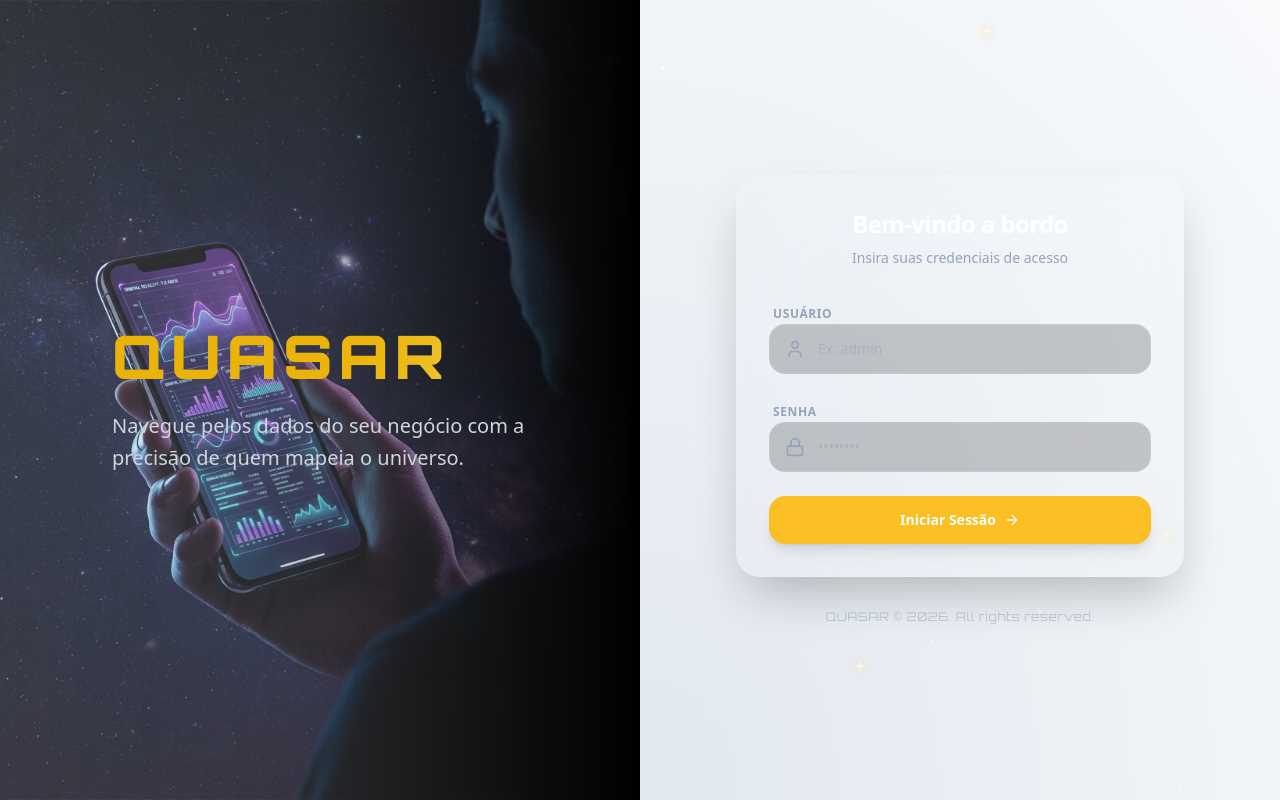
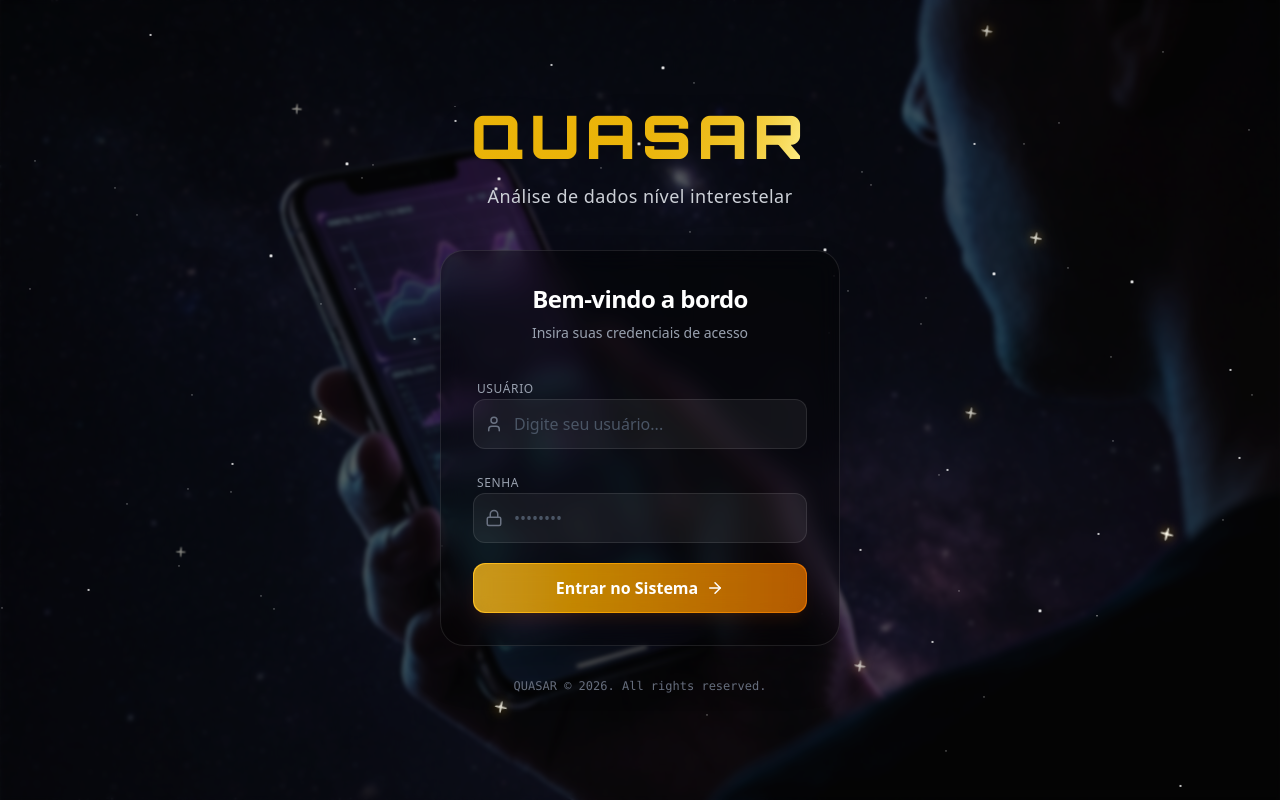
Before and after one commit to gutohipolito/Quasar, a Next.js app: page /login in a window 1280 px wide. Built offline with nearby package versions, Linux system fonts and the light colour scheme.

Commit message:
feat: login page full-screen hero with star overlay

```diff
--- a/src/app/login/page.tsx
+++ b/src/app/login/page.tsx
@@ -3,7 +3,7 @@
 import { useState } from "react";
 import { useAuth } from "@/lib/auth";
 import { StarryBackground } from "@/components/StarryBackground";
-import { Lock, User, ArrowRight, AlertCircle, Loader2, Sparkles } from "lucide-react";
+import { Lock, User, ArrowRight, AlertCircle, Loader2 } from "lucide-react";
 import { motion } from "framer-motion";
 
 export default function LoginPage() {
@@ -31,135 +31,119 @@ export default function LoginPage() {
     };
 
     return (
-        <div className="flex min-h-screen w-full overflow-hidden font-sans relative">
-            <StarryBackground />
+        <div className="relative flex min-h-screen w-full items-center justify-center overflow-hidden font-sans">
 
-            {/* Left Side - Hero Image (Desktop Only) */}
-            <div className="hidden lg:flex w-1/2 relative items-center justify-center">
-                <div className="absolute inset-0 z-0">
-                    <img
-                        src="/login-hero.png"
-                        alt="Future Dashboard Analysis"
-                        className="h-full w-full object-cover opacity-80 mix-blend-screen"
-                    />
-                    <div className="absolute inset-0 bg-gradient-to-r from-black/0 via-black/20 to-black pointer-events-none" />
-                </div>
-
-                <div className="relative z-10 p-12 max-w-lg">
-                    <motion.div
-                        initial={{ opacity: 0, x: -20 }}
-                        animate={{ opacity: 1, x: 0 }}
-                        transition={{ duration: 0.8, delay: 0.2 }}
-                    >
-                        <h2 className="text-6xl font-black mb-6 font-[family-name:var(--font-orbitron)] tracking-widest bg-[linear-gradient(110deg,#eab308,45%,#fef08a,55%,#eab308)] bg-[length:200%_100%] bg-clip-text text-transparent animate-[shimmer_3s_infinite]">
-                            QUASAR
-                        </h2>
-                        <p className="text-xl text-gray-300 font-light leading-relaxed">
-                            Navegue pelos dados do seu negócio com a precisão de quem mapeia o universo.
-                        </p>
-                    </motion.div>
-                </div>
+            {/* 1. LAYER -2: Full Screen Background Image */}
+            <div className="fixed inset-0 z-[-2]">
+                <img
+                    src="/login-hero.png"
+                    alt="Background"
+                    className="h-full w-full object-cover opacity-60"
+                />
+                <div className="absolute inset-0 bg-black/40 backdrop-blur-[2px]" />
             </div>
 
-            {/* Right Side - Login Form */}
-            <div className="w-full lg:w-1/2 flex items-center justify-center p-6 relative z-10">
+            {/* 2. LAYER -1: Starry Background Overlay (Transparent) */}
+            <StarryBackground transparent />
+
+            {/* 3. LAYER 10: Content */}
+            <div className="relative z-10 w-full max-w-md p-6">
                 <motion.div
-                    initial={{ opacity: 0, y: 20 }}
+                    initial={{ opacity: 0, y: 30 }}
                     animate={{ opacity: 1, y: 0 }}
-                    transition={{ duration: 0.5 }}
-                    className="w-full max-w-md"
+                    transition={{ duration: 0.6, ease: "easeOut" }}
                 >
-                    {/* Mobile Logo */}
-                    <div className="lg:hidden text-center mb-10">
-                        <h1 className="text-5xl font-black font-[family-name:var(--font-orbitron)] tracking-widest bg-[linear-gradient(110deg,#eab308,45%,#fef08a,55%,#eab308)] bg-[length:200%_100%] bg-clip-text text-transparent animate-[shimmer_3s_infinite]">
+                    {/* Logo Area */}
+                    <div className="text-center mb-10">
+                        <h1 className="text-6xl font-black font-[family-name:var(--font-orbitron)] tracking-widest bg-[linear-gradient(110deg,#eab308,45%,#fef08a,55%,#eab308)] bg-[length:200%_100%] bg-clip-text text-transparent animate-[shimmer_3s_infinite] drop-shadow-2xl">
                             QUASAR
                         </h1>
+                        <p className="mt-4 text-gray-300 font-light tracking-wide text-lg">
+                            Análise de dados nível interestelar
+                        </p>
                     </div>
 
-                    <div className="group relative overflow-hidden rounded-3xl border border-white/10 bg-white/5 p-8 backdrop-blur-2xl shadow-2xl">
+                    {/* Glass Card */}
+                    <div className="group relative overflow-hidden rounded-3xl border border-white/10 bg-black/40 p-8 backdrop-blur-md shadow-2xl transition-all hover:bg-black/50 hover:border-white/20 hover:shadow-primary/10">
+
                         {/* Header */}
                         <div className="mb-8 text-center">
-                            <h1 className="text-2xl font-bold text-white tracking-tight">Bem-vindo a bordo</h1>
-                            <p className="mt-2 text-sm text-muted-foreground">
+                            <h2 className="text-2xl font-bold text-white tracking-tight">Bem-vindo a bordo</h2>
+                            <p className="mt-2 text-sm text-gray-400">
                                 Insira suas credenciais de acesso
                             </p>
                         </div>
 
-                        {/* Form */}
-                        <form onSubmit={handleSubmit} className="space-y-6">
+                        {/* Error Message */}
+                        {error && (
+                            <motion.div
+                                initial={{ opacity: 0, height: 0 }}
+                                animate={{ opacity: 1, height: "auto" }}
+                                className="mb-6 flex items-center gap-2 rounded-xl bg-red-500/10 p-3 text-sm text-red-500 border border-red-500/20"
+                            >
+                                <AlertCircle size={16} />
+                                {error}
+                            </motion.div>
+                        )}
+
+                        <form onSubmit={handleSubmit} className="space-y-5">
                             <div className="space-y-2">
-                                <label className="text-xs font-semibold uppercase tracking-wider text-muted-foreground ml-1">
-                                    Usuário
-                                </label>
+                                <label className="text-xs font-medium uppercase tracking-wider text-gray-400 ml-1">Usuário</label>
                                 <div className="relative group/input">
-                                    <User className="absolute left-4 top-1/2 -translate-y-1/2 h-5 w-5 text-muted-foreground group-focus-within/input:text-primary transition-colors" />
+                                    <div className="absolute left-3 top-1/2 -translate-y-1/2 text-gray-500 transition-colors group-focus-within/input:text-primary">
+                                        <User size={18} />
+                                    </div>
                                     <input
                                         type="text"
                                         value={username}
                                         onChange={(e) => setUsername(e.target.value)}
-                                        className="w-full rounded-2xl border border-white/10 bg-black/20 py-3.5 pl-12 pr-4 text-sm text-foreground placeholder:text-muted-foreground/50 focus:border-primary/50 focus:bg-black/40 focus:outline-none focus:ring-4 focus:ring-primary/10 transition-all"
-                                        placeholder="Ex: admin"
-                                        required
+                                        className="w-full rounded-xl border border-white/10 bg-white/5 py-3 pl-10 pr-4 text-white placeholder:text-gray-600 focus:border-primary/50 focus:bg-white/10 focus:outline-none focus:ring-1 focus:ring-primary/50 transition-all"
+                                        placeholder="Digite seu usuário..."
                                     />
                                 </div>
                             </div>
 
                             <div className="space-y-2">
-                                <label className="text-xs font-semibold uppercase tracking-wider text-muted-foreground ml-1">
-                                    Senha
-                                </label>
+                                <label className="text-xs font-medium uppercase tracking-wider text-gray-400 ml-1">Senha</label>
                                 <div className="relative group/input">
-                                    <Lock className="absolute left-4 top-1/2 -translate-y-1/2 h-5 w-5 text-muted-foreground group-focus-within/input:text-primary transition-colors" />
+                                    <div className="absolute left-3 top-1/2 -translate-y-1/2 text-gray-500 transition-colors group-focus-within/input:text-primary">
+                                        <Lock size={18} />
+                                    </div>
                                     <input
                                         type="password"
                                         value={password}
                                         onChange={(e) => setPassword(e.target.value)}
-                                        className="w-full rounded-2xl border border-white/10 bg-black/20 py-3.5 pl-12 pr-4 text-sm text-foreground placeholder:text-muted-foreground/50 focus:border-primary/50 focus:bg-black/40 focus:outline-none focus:ring-4 focus:ring-primary/10 transition-all"
+                                        className="w-full rounded-xl border border-white/10 bg-white/5 py-3 pl-10 pr-4 text-white placeholder:text-gray-600 focus:border-primary/50 focus:bg-white/10 focus:outline-none focus:ring-1 focus:ring-primary/50 transition-all font-sans"
                                         placeholder="••••••••"
-                                        required
                                     />
                                 </div>
                             </div>
 
-                            {error && (
-                                <motion.div
-                                    initial={{ opacity: 0, height: 0 }}
-                                    animate={{ opacity: 1, height: "auto" }}
-                                    className="flex items-center gap-2 rounded-xl bg-red-500/10 border border-red-500/20 p-3 text-sm text-red-500"
-                                >
-                                    <AlertCircle className="h-4 w-4 shrink-0" />
-                                    <p>{error}</p>
-                                </motion.div>
-                            )}
-
                             <button
                                 type="submit"
                                 disabled={isSubmitting}
-                                className="group relative w-full overflow-hidden rounded-2xl bg-primary py-3.5 text-sm font-bold text-white shadow-lg transition-all hover:bg-primary/90 hover:shadow-primary/25 active:scale-[0.98] disabled:opacity-70 disabled:cursor-not-allowed"
+                                className="relative w-full overflow-hidden rounded-xl bg-gradient-to-r from-primary to-amber-600 p-[1px] shadow-lg shadow-amber-900/20 transition-all hover:shadow-amber-600/20 disabled:opacity-70 disabled:cursor-not-allowed group/btn"
                             >
-                                <span className="relative z-10 flex items-center justify-center gap-2">
+                                <div className="relative flex items-center justify-center gap-2 rounded-xl bg-black/20 backdrop-blur-sm px-4 py-3 text-white transition-all group-hover/btn:bg-transparent">
                                     {isSubmitting ? (
-                                        <>
-                                            <Loader2 className="h-4 w-4 animate-spin" />
-                                            Entrando...
-                                        </>
+                                        <Loader2 className="animate-spin" size={20} />
                                     ) : (
                                         <>
-                                            Iniciar Sessão
-                                            <ArrowRight className="h-4 w-4 transition-transform group-hover:translate-x-1" />
+                                            <span className="font-semibold">Entrar no Sistema</span>
+                                            <ArrowRight size={18} className="transition-transform group-hover/btn:translate-x-1" />
                                         </>
                                     )}
-                                </span>
-                                {/* Glow effect on button */}
-                                <div className="absolute inset-0 -z-10 translate-y-[100%] bg-gradient-to-t from-black/20 to-transparent transition-transform duration-300 group-hover:translate-y-[0%]" />
+                                </div>
                             </button>
                         </form>
                     </div>
 
                     {/* Footer */}
-                    <p className="mt-8 text-center text-xs text-muted-foreground/50 font-[family-name:var(--font-orbitron)] tracking-wider">
-                        QUASAR &copy; 2026. All rights reserved.
-                    </p>
+                    <div className="mt-8 text-center">
+                        <p className="text-xs text-gray-500 font-mono">
+                            QUASAR © 2026. All rights reserved.
+                        </p>
+                    </div>
                 </motion.div>
             </div>
         </div>
--- a/src/components/StarryBackground.tsx
+++ b/src/components/StarryBackground.tsx
@@ -2,7 +2,11 @@
 
 import { useEffect, useState } from "react";
 
-export function StarryBackground() {
+interface StarryBackgroundProps {
+    transparent?: boolean;
+}
+
+export function StarryBackground({ transparent = false }: StarryBackgroundProps) {
     const [starShadows, setStarShadows] = useState({ small: "", medium: "", big: "" });
     const [sparkles, setSparkles] = useState<{ id: number; top: string; left: string; delay: string; scale: number }[]>([]);
 
@@ -49,7 +53,7 @@ export function StarryBackground() {
     }, []);
 
     return (
-        <div className="fixed inset-0 z-[-1] pointer-events-none overflow-hidden bg-background h-screen w-screen transition-colors duration-300">
+        <div className={`fixed inset-0 z-[-1] pointer-events-none overflow-hidden h-screen w-screen transition-colors duration-300 ${transparent ? '' : 'bg-background'}`}>
             {/* Styles for animations and shapes */}
             <style jsx>{`
                 @keyframes star-anim {
@@ -99,8 +103,10 @@ export function StarryBackground() {
                 }
             `}</style>
 
-            {/* Background Gradient */}
-            <div className="absolute inset-0 opacity-100 dark:bg-[radial-gradient(ellipse_at_bottom,_#1B2735_0%,_#090A0F_100%)] bg-[radial-gradient(ellipse_at_bottom,_#e2e8f0_0%,_#f8fafc_100%)]" />
+            {/* Background Gradient - Only if not transparent */}
+            {!transparent && (
+                <div className="absolute inset-0 opacity-100 dark:bg-[radial-gradient(ellipse_at_bottom,_#1B2735_0%,_#090A0F_100%)] bg-[radial-gradient(ellipse_at_bottom,_#e2e8f0_0%,_#f8fafc_100%)]" />
+            )}
 
             {/* Layer 1: Background Dust (Box Shadow Method) */}
             <div className="absolute left-1/2 top-1/2 -translate-x-1/2 -translate-y-1/2 w-[1px] h-[1px]">
@@ -125,8 +131,10 @@ export function StarryBackground() {
                 ))}
             </div>
 
-            {/* Accents for Dark Mode */}
-            <div className="absolute top-0 left-0 w-full h-full bg-gradient-to-br from-purple-900/10 to-amber-600/5 mix-blend-screen pointer-events-none opacity-0 dark:opacity-100 transition-opacity duration-300" />
+            {/* Accents for Dark Mode - Only if not transparent */}
+            {!transparent && (
+                <div className="absolute top-0 left-0 w-full h-full bg-gradient-to-br from-purple-900/10 to-amber-600/5 mix-blend-screen pointer-events-none opacity-0 dark:opacity-100 transition-opacity duration-300" />
+            )}
         </div>
     );
 }
```
